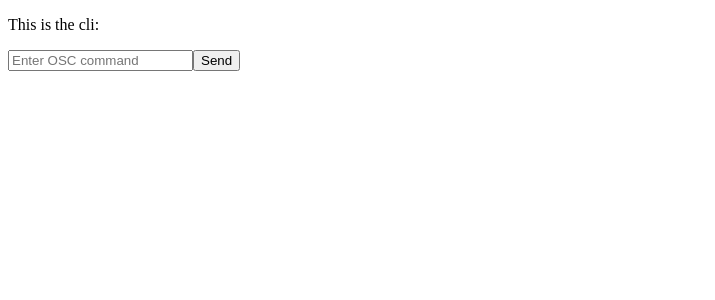
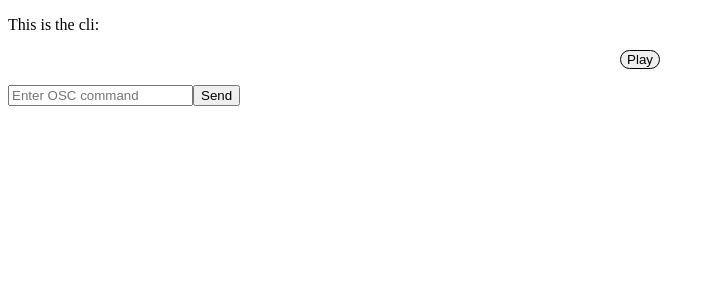
Before and after one commit to Brennername/ardour-collab, an Angular app: page / in a window 1280 px wide. Shown: the top 300 px of the page, without its empty margins (0-715 px from the left). Built offline with nearby package versions, Linux system fonts and the light colour scheme.

Commit message:
Added the button with a stub to prove it works in the console.log

```diff
--- a/src/app/app.component.html
+++ b/src/app/app.component.html
@@ -1,5 +1,5 @@
 <p>This is the cli:</p>
-
+<app-transport-play-button></app-transport-play-button>
 <app-cli/>
 
 <router-outlet />
--- a/src/app/app.component.ts
+++ b/src/app/app.component.ts
@@ -2,12 +2,13 @@ import { Component } from '@angular/core';
 import { RouterOutlet } from '@angular/router';
 import { CliComponent } from './components/cli/cli.component';
 import { HttpClientModule } from '@angular/common/http';
+import { TransportPlayButtonComponent } from "./transport-play-button/transport-play-button.component";
 
 
 @Component({
   selector: 'app-root',
   standalone: true,
-  imports: [RouterOutlet, CliComponent, HttpClientModule],
+  imports: [RouterOutlet, CliComponent, HttpClientModule, TransportPlayButtonComponent],
   templateUrl: './app.component.html',
   styleUrl: './app.component.scss'
 })
--- a/src/app/transport-play-button/transport-play-button.component.html
+++ b/src/app/transport-play-button/transport-play-button.component.html
@@ -1 +1,3 @@
-<button (click)="play();">Play</button>
+<div class="transport-play-button-wrapper">
+<button class="transport-play-button" (click)="play();">Play</button>
+</div>
--- a/src/app/transport-play-button/transport-play-button.component.scss
+++ b/src/app/transport-play-button/transport-play-button.component.scss
@@ -0,0 +1,13 @@
+.transport-play-button-wrapper
+{
+  display: flex;
+  align-items: center;
+  justify-content: center;
+
+}
+
+.transport-play-button
+{
+  border: 1px solid black;
+  border-radius: 10px;
+}
```
